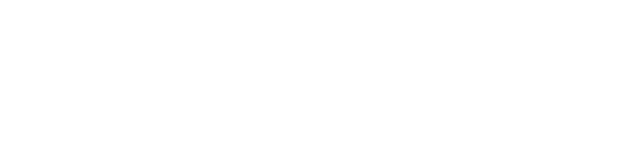
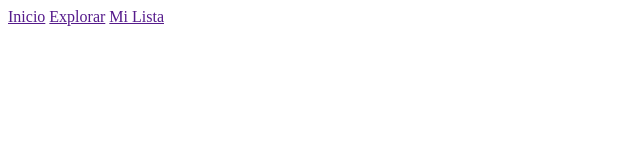
Before and after one commit to Gabrilinsky/Video_Stream, a plain HTML site: page index.html in a window 1280 px wide. Shown: the whole page, without its empty margins (0-640 px from the left). Drawn offline with Linux system fonts and the light colour scheme.

Commit message:
Update index.html

```diff
--- a/index.html
+++ b/index.html
@@ -6,6 +6,10 @@
     <title>VideoStream</title>
 </head>
 <body>
-
+   <nav class="barra">
+    <a href="">Inicio</a>
+    <a href="">Explorar</a>
+    <a href="">Mi Lista</a>
+   </nav>
 </body>
 </html>
```
